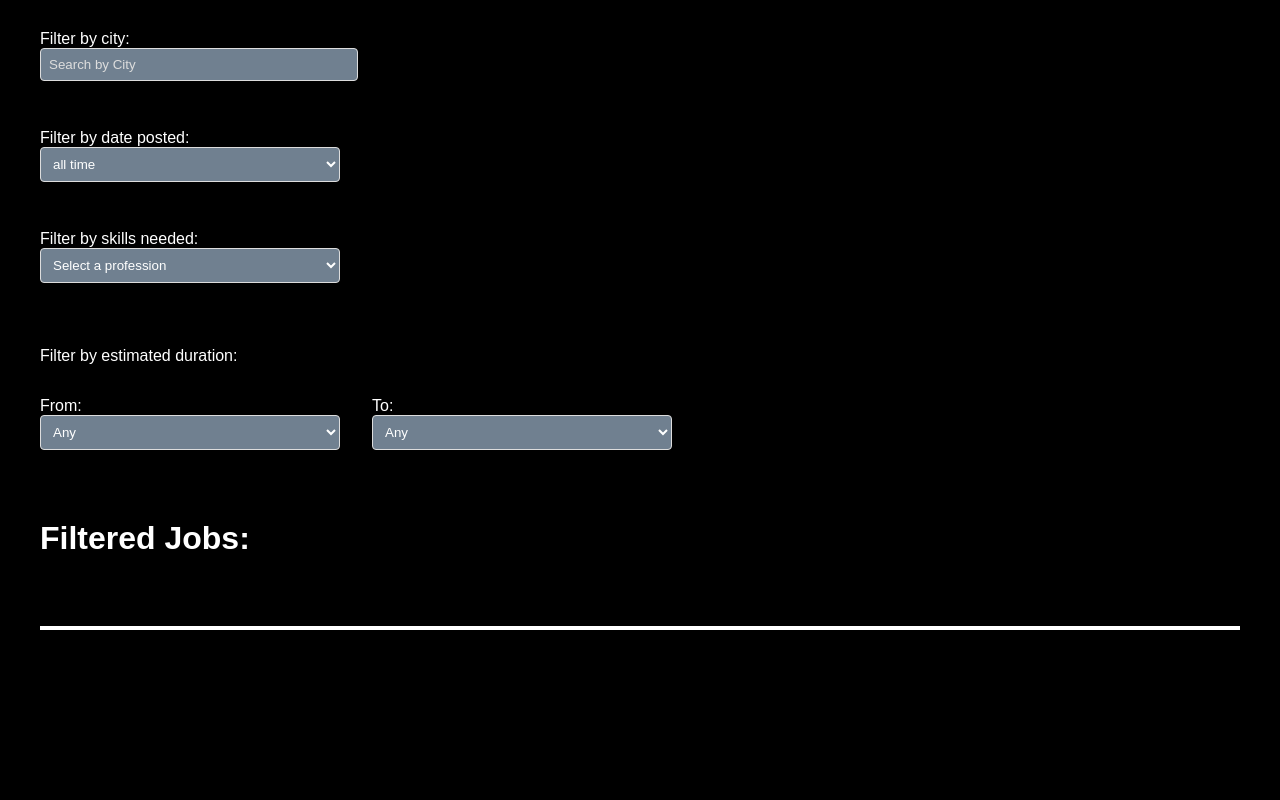
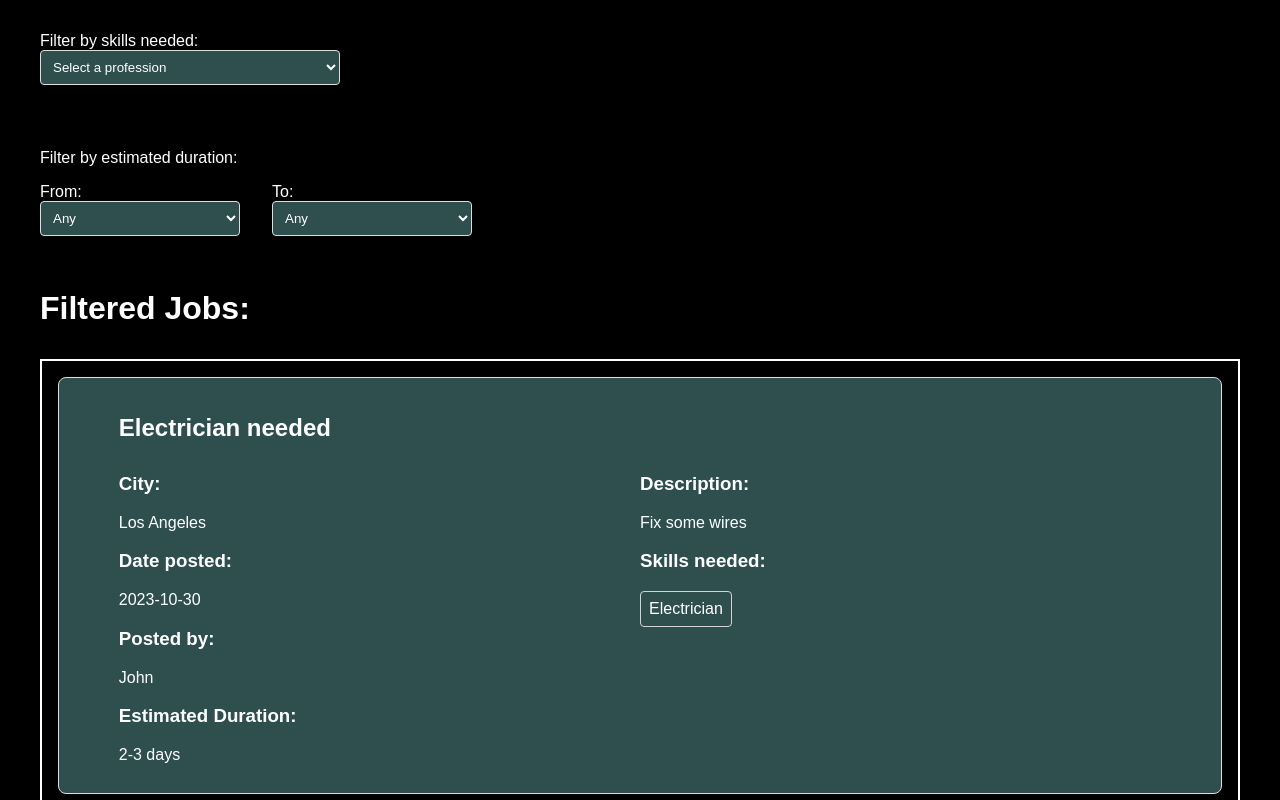
Before and after one commit to caelinp/EasyTrade, a Next.js app: page /EasyTrade/view-jobs in a window 1280 px wide. Shown: the part 300-1100 px from the top of the page. Before the commit the page ends 1074 px from the top, so only its background shows below. Built offline with nearby package versions, Linux system fonts and the light colour scheme.

Commit message:
fixed filtering

```diff
--- a/pages/ViewJobs.module.css
+++ b/pages/ViewJobs.module.css
@@ -12,18 +12,22 @@
   font-size: 3rem;
 }
 
-.filters {
+.filtersPanel {
   display: flex;
-  flex-direction: column;
-  gap: 1rem;
-  margin-bottom: 2rem;
+  gap: 2rem;
+  margin-bottom: 1rem;
   flex-wrap: wrap;
+}
+
+#filtersFirstRow {
+  justify-content: space-between;
 }
 
 .filter {
   flex: 1;
   max-width: 300px;
   margin-bottom: 1rem;
+  min-width: 200px;
 }
 
 .filter input, .filter select {
@@ -31,7 +35,7 @@
   padding: 0.5rem;
   border: 1px solid #ddd;
   border-radius: 4px;
-  background-color: slategrey;
+  background-color: darkslategrey;
   color: white;
   margin-bottom: 1rem;
 }
@@ -75,6 +79,7 @@
   gap: 2rem;
   margin-top: 2rem;
   border: 2px solid white;
+  height: fit-content;
 }
 
 .jobCard {
@@ -82,8 +87,23 @@
   border: 1px solid #ddd;
   border-radius: 8px;
   transition: box-shadow 0.3s ease;
-  background-color: slategrey;
+  background-color: darkslategrey;
   margin: 1rem;
+  padding-left: 5%;
+  padding-right: 5%;
+}
+
+.jobDetailsPanels {
+  display: flex;
+  justify-content: center;
+}
+
+.jobDetailsPanelLeft {
+  width: 100%;
+}
+
+.jobDetailsPanelRight {
+  width: 100%;
 }
 
 .jobCard:hover {
--- a/pages/view-jobs.tsx
+++ b/pages/view-jobs.tsx
@@ -135,15 +135,15 @@ const FAKE_JOBS: Job[] = [
 const durationToDays = (duration: string) => {
   switch (duration) {
     case '1 day': return 1;
-    case '2-3 days': return 2;
-    case '3-4 days': return 3;
-    case 'less than 1 week': return 5;
-    case '1-2 weeks': return 7;
-    case '2-3 weeks': return 14;
-    case 'less than 1 month': return 21;
-    case '1-2 months': return 30;
-    case '2+ months': return 60;
-    default: return 1000;
+    case '2-3 days': return 3;
+    case '3-4 days': return 4;
+    case 'less than 1 week': return 6;
+    case '1-2 weeks': return 14;
+    case '2-3 weeks': return 21;
+    case 'less than 1 month': return 29;
+    case '1-2 months': return 60;
+    case '2+ months': return 61;
+    default: return null;
   }
 };
 
@@ -151,6 +151,9 @@ const isDurationInRange = (jobDuration: string, minDuration: string, maxDuration
   const jobDays = durationToDays(jobDuration);
   const minDays = durationToDays(minDuration);
   const maxDays = durationToDays(maxDuration);
+  if (jobDays == null) {
+    return false;
+  }
 
   return (minDays === null || jobDays >= minDays) && (maxDays === null || jobDays <= maxDays);
 };
@@ -184,7 +187,7 @@ const ViewJobs: React.FC = () => {
       const minDays = durationToDays(minDuration);
       setMaxDurationOptions(['Any', ...ESTIMATED_DURATIONS.filter(duration => {
         const days = durationToDays(duration);
-        return days === null || days > minDays;
+        return days === null || days > minDays!;
       })]);
     } else {
       setMaxDurationOptions(['Any', ...ESTIMATED_DURATIONS]);
@@ -196,7 +199,7 @@ const ViewJobs: React.FC = () => {
       const maxDays = durationToDays(maxDuration);
       setMinDurationOptions(['Any', ...ESTIMATED_DURATIONS.filter(duration => {
         const days = durationToDays(duration);
-        return days === null || days < maxDays;
+        return days === null || days < maxDays!;
       })]);
     } else {
       setMinDurationOptions(['Any', ...ESTIMATED_DURATIONS]);
@@ -232,20 +235,20 @@ const ViewJobs: React.FC = () => {
       job.city.toLowerCase().includes(cityFilter.toLowerCase()) &&
       (skillFilter.length === 0 || job.skills.some(skill => skillFilter.includes(skill))) &&
       (job.title.toLowerCase().includes(keywordFilter.toLowerCase()) || job.description.toLowerCase().includes(keywordFilter.toLowerCase())) &&
-      isJobWithinDateRange(job, dateFilter)&&
+      isJobWithinDateRange(job, dateFilter) &&
       isDurationInRange(job.estimatedDuration, minDuration, maxDuration)
     );
   });
+
 
   return (
     <div className={styles.container}>
       <h1 className={styles.jobBoardHeader}>Job Board</h1>
 
-      <div className={styles.filters}>
-
+      <div className={styles.filtersPanel} id={styles.filtersFirstRow}>
         {/* Keywords Filter */}
         <div className={styles.filter}>
-          <label>Filter by keywords:</label>
+          <label>Search All Jobs:</label>
           <input
             type="text"
             placeholder="Search by keywords"
@@ -256,7 +259,7 @@ const ViewJobs: React.FC = () => {
 
         {/* City Filter */}
         <div className={styles.filter}>
-          <label>Filter by city:</label>
+          <label>Filter by City:</label>
           <input
             type="text"
             placeholder="Search by City"
@@ -276,7 +279,9 @@ const ViewJobs: React.FC = () => {
             ))}
           </select>
         </div>
-
+      </div>
+      <div className={styles.filtersPanel}>
+        {/* Skills Filter */}
         <div className={styles.filter}>
           <label>Filter by skills needed:</label>
           <select className={styles.skillSelect} onChange={handleSkillSelect} value="">
@@ -289,7 +294,8 @@ const ViewJobs: React.FC = () => {
               ))}
           </select>
         </div>
-
+      </div>
+      <div className={styles.filtersPanel}>
         <div className={styles.selectedSkills}>
         {skillFilter.map(skill => (
               <div key={skill} className={styles.skillItem}>
@@ -298,8 +304,10 @@ const ViewJobs: React.FC = () => {
               </div>
               ))}
         </div>
-
+      </div>
+      <div className={styles.filtersPanel}>
         {/* Filter by Minimum Estimated Duration */}
+        <div className={styles.durationFilters}>
           <label>Filter by estimated duration:</label>
           <div className={styles.durationFilter}>
             <div className={styles.filter}>
@@ -321,26 +329,41 @@ const ViewJobs: React.FC = () => {
               </select>
             </div>
           </div>
+        </div>
+    </div>
+
+
 
         {/* Job Cards */}
         <h1>Filtered Jobs:</h1>
         <div className={styles.jobs}>
           {filteredJobs.map(job => (
             <div key={job.id} className={styles.jobCard}>
-              <h3 className={styles.jobTitle}>{job.title}</h3>
-              <p className={styles.jobCity}>City: {job.city}</p>
+              <h2 className={styles.jobTitle}>{job.title}</h2>
+              <div className={styles.jobDetailsPanels}>
+                <div className={styles.jobDetailsPanelLeft}>
+                  <h3>City:</h3>
+                  <p className={styles.jobCity}>{job.city}</p>
+                  <h3>Date posted:</h3>
+                  <p className={styles.jobDate}>{job.datePosted}</p>
+                  <h3>Posted by:</h3>
+                  <p className={styles.jobPoster}>{job.posterFirstName}</p>
+                  <h3>Estimated Duration:</h3>
+                  <p className={styles.jobDuration}>{job.estimatedDuration}</p>
+                </div>
+                <div className={styles.jobDetailsPanelRight}>
+                  <h3>Description:</h3>
                   <p className={styles.jobDescription}>{job.description}</p>
-              <p className={styles.jobDate}>Date posted: {job.datePosted}</p>
-              <p className={styles.jobPoster}>Posted by: {job.posterFirstName}</p>
+                  <h3>Skills needed:</h3>
                   <div className={styles.jobSkills}>
                     {job.skills.map(skill => (
                       <span key={skill} className={styles.skillItem}>{skill}</span>
                     ))}
                 </div>
-              <p className={styles.jobDuration}>Estimated Duration: {job.estimatedDuration}</p>
+                </div>
+              </div>
             </div>
           ))}
-        </div>
       </div>
     </div>
   );
```
Also changed, not shown: api/addJob.ts (added, +30 -0 lines). Lines whose indentation alone changed are shown as unchanged.
